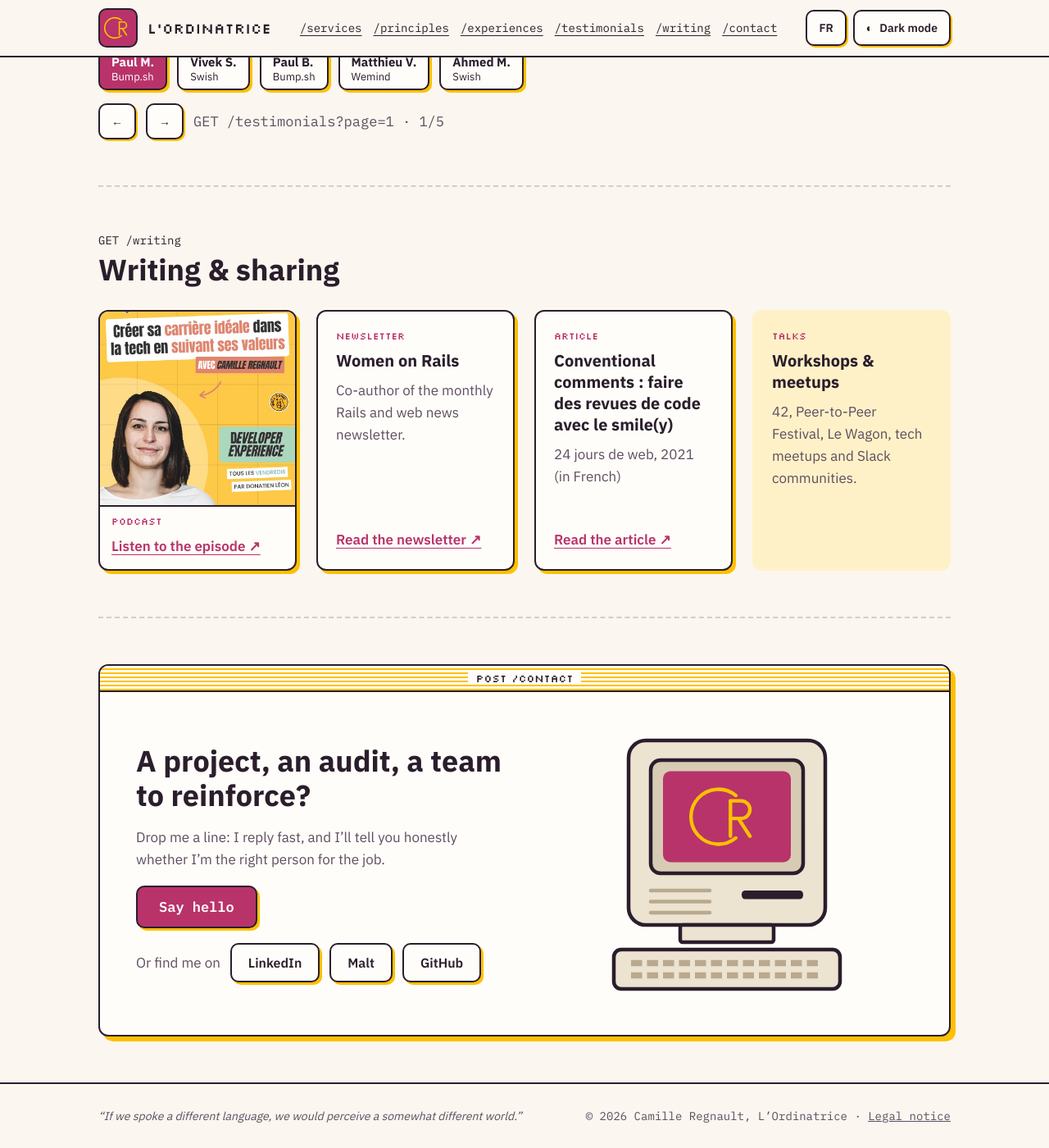
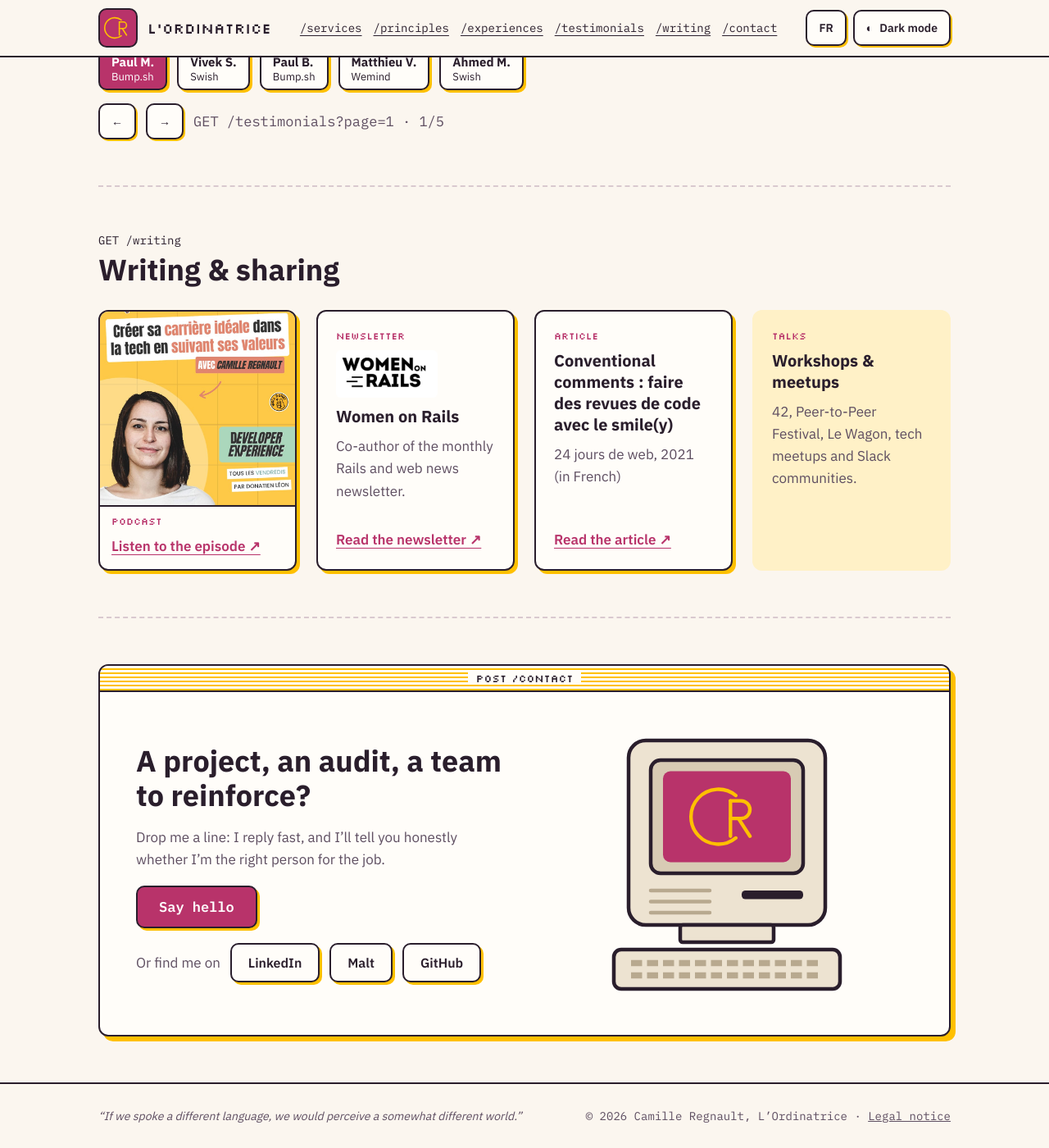
Before and after one commit to lordinatrice/lordinatrice.github.io, a Jekyll site: the page built from index.html, in a window 1280 px wide and 1400 px high, scrolled down 3305 px. Shown: the whole window at 82% size. Built offline with Jekyll 4.4.1, drawn with Linux system fonts in a browser that asks for light colours.

Commit message:
feat: ajoute le logo Women on Rails sur la carte newsletter

```diff
--- a/_data/writing.yml
+++ b/_data/writing.yml
@@ -10,6 +10,7 @@
   title: Women on Rails
   title_lang: en
   url: https://womenonrails.substack.com/
+  logo: /assets/img/women-on-rails.png
   text:
     en: Co-author of the monthly Rails and web news newsletter.
     fr: Co-rédactrice de la newsletter mensuelle sur l’actu Rails et web.
--- a/_includes/home.html
+++ b/_includes/home.html
@@ -134,6 +134,7 @@
         {% if item.image %}<img class="card__image" src="{{ item.image | relative_url }}" alt="{{ item.title }}" lang="{{ item.title_lang }}" loading="lazy">{% endif %}
         <span class="card__kind">{{ item.kind }}</span>
         {% unless item.image %}
+        {% if item.logo %}<img class="card__logo" src="{{ item.logo | relative_url }}" alt="" width="124" height="56" loading="lazy">{% endif %}
         <span class="card__title" lang="{{ item.title_lang }}">{{ item.title }}</span>
         <span class="muted">{{ item.text[lang] }}</span>
         {% endunless %}
--- a/_sass/_components.scss
+++ b/_sass/_components.scss
@@ -68,6 +68,7 @@
   .card__cta { padding-bottom: .875rem; }
 }
 .card__image { display: block; width: 100%; aspect-ratio: 1; object-fit: cover; border-bottom: var(--border); }
+.card__logo { width: 124px; height: auto; padding: .25rem .375rem; background: #FFFFFF; border-radius: 6px; }
 .card__kind { font: .75rem var(--font-pixel); color: var(--accent); }
 .card__title { font-size: 1.25rem; font-weight: 700; line-height: 1.3; }
 .card__cta { margin-top: auto; font-weight: 600; color: var(--accent); text-decoration: underline; text-decoration-thickness: 1px; text-underline-offset: 4px; }
```
Also changed, not shown: assets/img/women-on-rails.png (added).
